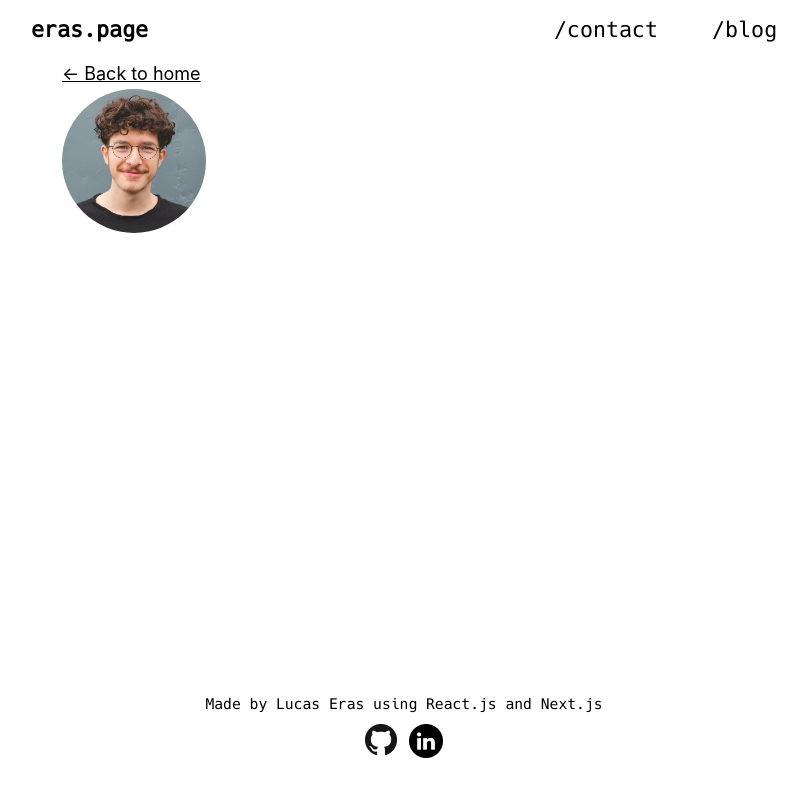
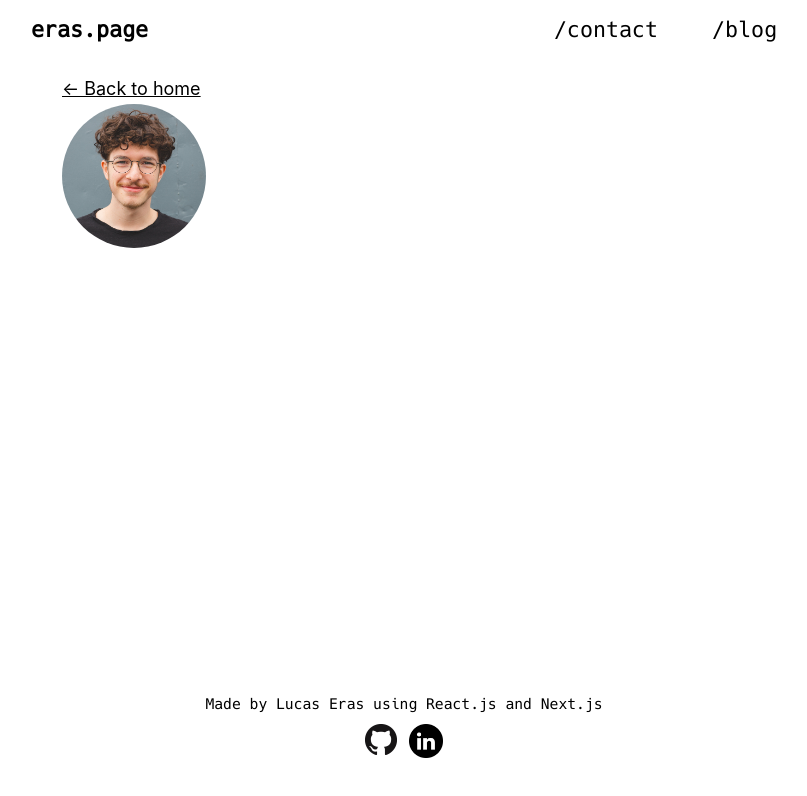
Before and after one commit to lucaseras/eras.page, a Next.js app: page /about in a window 1280 px wide. Shown: the top 796 px of the page, without its empty margins (236-1043 px from the left). Built offline with nearby package versions, Linux system fonts and the light colour scheme.

Commit message:
fixed back button positioning

```diff
--- a/components/layout.js
+++ b/components/layout.js
@@ -16,14 +16,14 @@ export default function Layout({ children, home, post}) {
             <Navbar></Navbar>
             <div className={styles.container}>
                 {(!home && !post) && (
-                <div className={styles.backToHome}>
+                    <div className={styles.back}>
                         <Link href="/">
                             <a>← Back to home</a>
                         </Link>
                     </div>
                 )}
                 {post && (
-                    <div className={styles.backToHome}>
+                    <div className={styles.back}>
                         <Link href='/blog'>
                             <a>← Back to blog</a>
                         </Link>
--- a/components/layout.module.css
+++ b/components/layout.module.css
@@ -12,3 +12,7 @@
     flex-direction: column;
     min-height: 100vh;
 }
+
+.back {
+    margin-top: 15px;
+}
```
Lines whose indentation alone changed are shown as unchanged.
